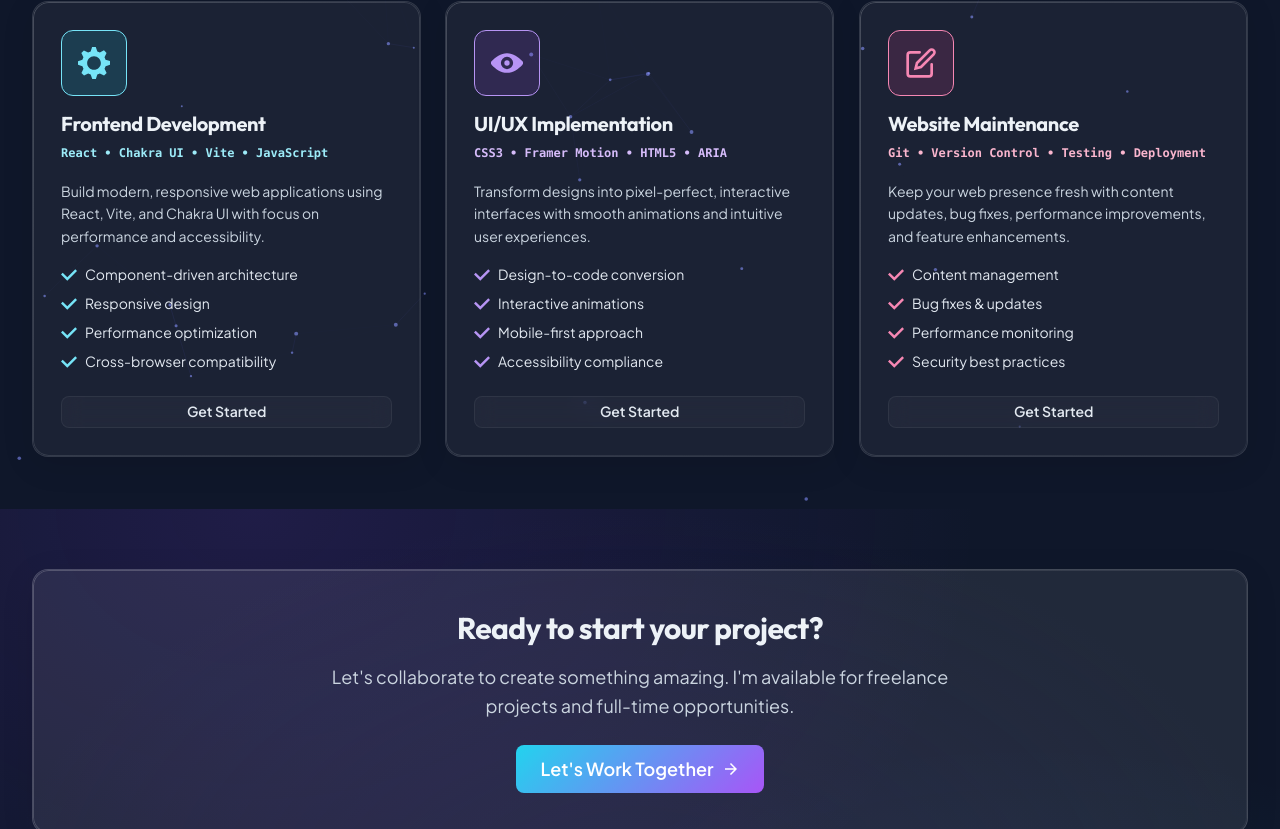
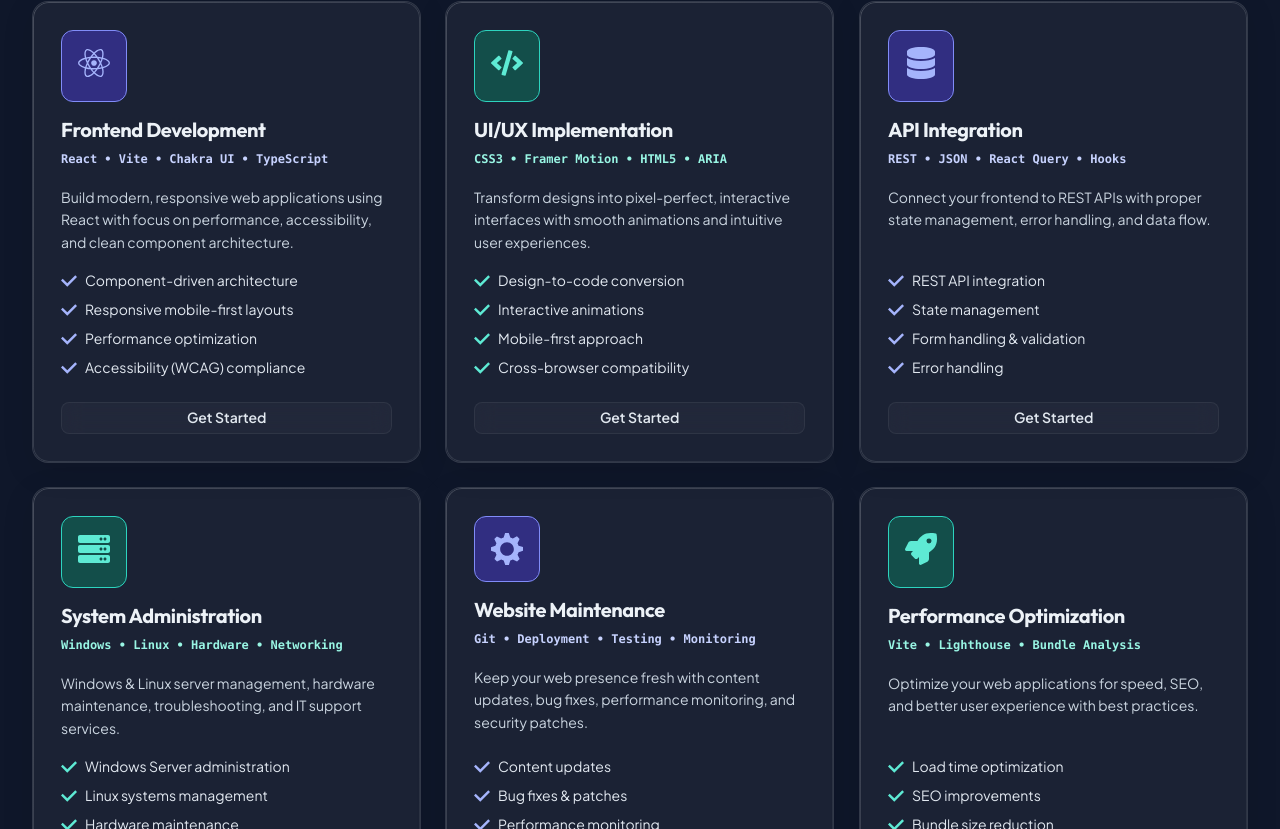
Before and after one commit to Tinashe623/my-portfolio, a React (Vite) app: page /services in a window 1280 px wide. Shown: the part 291-1120 px from the top of the page. Built offline with nearby package versions, Linux system fonts and the light colour scheme; no server answers.

Commit message:
feat: enhance ServicesModern page with new service offerings, updated icons, and improved layout styling

```diff
--- a/src/pages/ServicesModern.jsx
+++ b/src/pages/ServicesModern.jsx
@@ -14,9 +14,10 @@ import {
   chakra,
   shouldForwardProp,
 } from '@chakra-ui/react'
-import { CheckIcon, ViewIcon, SettingsIcon, EditIcon, ArrowForwardIcon } from '@chakra-ui/icons'
+import { CheckIcon, SettingsIcon, ArrowForwardIcon } from '@chakra-ui/icons'
 import { motion, isValidMotionProp } from 'framer-motion'
 import { NavLink } from 'react-router-dom'
+import { FaReact, FaCode, FaServer, FaRocket, FaDatabase } from 'react-icons/fa'
 
 import GlassCard from '../components/effects/GlassCard'
 
@@ -27,42 +28,81 @@ const MotionBox = chakra(motion.div, {
 const services = [
   {
     title: 'Frontend Development',
-    desc: 'Build modern, responsive web applications using React, Vite, and Chakra UI with focus on performance and accessibility.',
-    icon: SettingsIcon,
+    desc: 'Build modern, responsive web applications using React with focus on performance, accessibility, and clean component architecture.',
+    icon: FaReact,
     features: [
       'Component-driven architecture',
-      'Responsive design',
+      'Responsive mobile-first layouts',
       'Performance optimization',
-      'Cross-browser compatibility',
+      'Accessibility (WCAG) compliance',
     ],
-    tech: 'React • Chakra UI • Vite • JavaScript',
-    color: 'cyan',
+    tech: 'React • Vite • Chakra UI • TypeScript',
+    color: 'brand',
   },
   {
     title: 'UI/UX Implementation',
     desc: 'Transform designs into pixel-perfect, interactive interfaces with smooth animations and intuitive user experiences.',
-    icon: ViewIcon,
+    icon: FaCode,
     features: [
       'Design-to-code conversion',
       'Interactive animations',
       'Mobile-first approach',
-      'Accessibility compliance',
+      'Cross-browser compatibility',
     ],
     tech: 'CSS3 • Framer Motion • HTML5 • ARIA',
-    color: 'purple',
+    color: 'accent',
+  },
+  {
+    title: 'API Integration',
+    desc: 'Connect your frontend to REST APIs with proper state management, error handling, and data flow.',
+    icon: FaDatabase,
+    features: [
+      'REST API integration',
+      'State management',
+      'Form handling & validation',
+      'Error handling',
+    ],
+    tech: 'REST • JSON • React Query • Hooks',
+    color: 'brand',
+  },
+  {
+    title: 'System Administration',
+    desc: 'Windows & Linux server management, hardware maintenance, troubleshooting, and IT support services.',
+    icon: FaServer,
+    features: [
+      'Windows Server administration',
+      'Linux systems management',
+      'Hardware maintenance',
+      'IT troubleshooting & support',
+    ],
+    tech: 'Windows • Linux • Hardware • Networking',
+    color: 'accent',
   },
   {
     title: 'Website Maintenance',
-    desc: 'Keep your web presence fresh with content updates, bug fixes, performance improvements, and feature enhancements.',
-    icon: EditIcon,
+    desc: 'Keep your web presence fresh with content updates, bug fixes, performance monitoring, and security patches.',
+    icon: SettingsIcon,
     features: [
-      'Content management',
-      'Bug fixes & updates',
+      'Content updates',
+      'Bug fixes & patches',
       'Performance monitoring',
-      'Security best practices',
+      'Security updates',
     ],
-    tech: 'Git • Version Control • Testing • Deployment',
-    color: 'pink',
+    tech: 'Git • Deployment • Testing • Monitoring',
+    color: 'brand',
+  },
+  {
+    title: 'Performance Optimization',
+    desc: 'Optimize your web applications for speed, SEO, and better user experience with best practices.',
+    icon: FaRocket,
+    features: [
+      'Load time optimization',
+      'SEO improvements',
+      'Bundle size reduction',
+      'Core Web Vitals boosting',
+    ],
+    tech: 'Vite • Lighthouse • Bundle Analysis',
+    color: 'accent',
   },
 ]
 
@@ -74,6 +114,7 @@ export default function ServicesModern() {
       minH="calc(100vh - var(--header-h) - var(--footer-h))"
       pt={{ base: 6, sm: 8, md: 10, lg: 12, xl: 14 }}
       pb={{ base: 8, sm: 10, md: 14, lg: 16, xl: 18 }}
+      bg="dark.bg"
       sx={{
         '@media (min-width: 768px) and (max-height: 700px)': {
           pt: 8,
@@ -81,8 +122,17 @@ export default function ServicesModern() {
         },
       }}
     >
-
-
+      {/* Subtle background gradient */}
+      <Box
+        position="absolute"
+        top="0"
+        left="0"
+        right="0"
+        bottom="0"
+        opacity={0.5}
+        bgGradient="radial(ellipse at 30% 0%, rgba(99, 102, 241, 0.08) 0%, transparent 50%), radial(ellipse at 70% 100%, rgba(6, 182, 212, 0.06) 0%, transparent 50%)"
+        pointerEvents="none"
+      />
       <Container maxW="8xl" position="relative" zIndex={1} px={{ base: 4, sm: 6, md: 8 }}>
         {/* Header */}
         <MotionBox
@@ -118,7 +168,7 @@ export default function ServicesModern() {
         <SimpleGrid
           columns={{ base: 1, md: 2, lg: 3 }}
           spacing={{ base: 4, sm: 5, md: 5, lg: 6 }}
-          mb={{ base: 8, md: 20, lg: 28 }}
+          mb={{ base: 6, md: 8, lg: 10 }}
         >
           {services.map((service, index) => (
             <MotionBox
@@ -139,13 +189,14 @@ export default function ServicesModern() {
                   <Box
                     p={{ base: 3, md: 4 }}
                     borderRadius="xl"
-                    bg={`rgba(${service.color === 'cyan' ? '34,211,238' : service.color === 'purple' ? '168,85,247' : '236,72,153'},0.15)`}
+                    bg={`${service.color}.900`}
                     borderWidth="1px"
-                    borderColor={`${service.color}.300`}
+                    borderColor={`${service.color}.400`}
                     transition="all 0.3s"
                     _groupHover={{
-                      transform: 'scale(1.1) rotate(5deg)',
-                      boxShadow: `0 0 20px rgba(${service.color === 'cyan' ? '34,211,238' : service.color === 'purple' ? '168,85,247' : '236,72,153'},0.4)`,
+                      transform: 'scale(1.05)',
+                      boxShadow: '0 0 30px rgba(99, 102, 241, 0.3)',
+                      borderColor: 'brand.400',
                     }}
                   >
                     <Icon
@@ -209,8 +260,8 @@ export default function ServicesModern() {
                     fontSize={{ base: 'xs', md: 'sm' }}
                     color="gray.200"
                     _hover={{
-                      bg: `rgba(${service.color === 'cyan' ? '34,211,238' : service.color === 'purple' ? '168,85,247' : '236,72,153'},0.2)`,
-                      borderColor: `${service.color}.300`,
+                      bg: 'brand.600',
+                      borderColor: 'brand.300',
                       color: 'white',
                     }}
                   >
@@ -252,11 +303,12 @@ export default function ServicesModern() {
               to="/contact"
               size={{ base: 'md', md: 'lg' }}
               w={{ base: 'full', sm: 'auto' }}
-              bg="linear-gradient(135deg, #22d3ee, #a855f7)"
+              bgGradient="linear(to-r, brand.500, accent.500)"
               color="white"
               _hover={{
                 transform: 'translateY(-2px)',
-                boxShadow: '0 20px 40px rgba(34, 211, 238, 0.4)',
+                boxShadow: '0 20px 40px rgba(99, 102, 241, 0.4)',
+                bgGradient: 'linear(to-r, brand.600, accent.600)',
               }}
               rightIcon={<ArrowForwardIcon />}
             >
```
